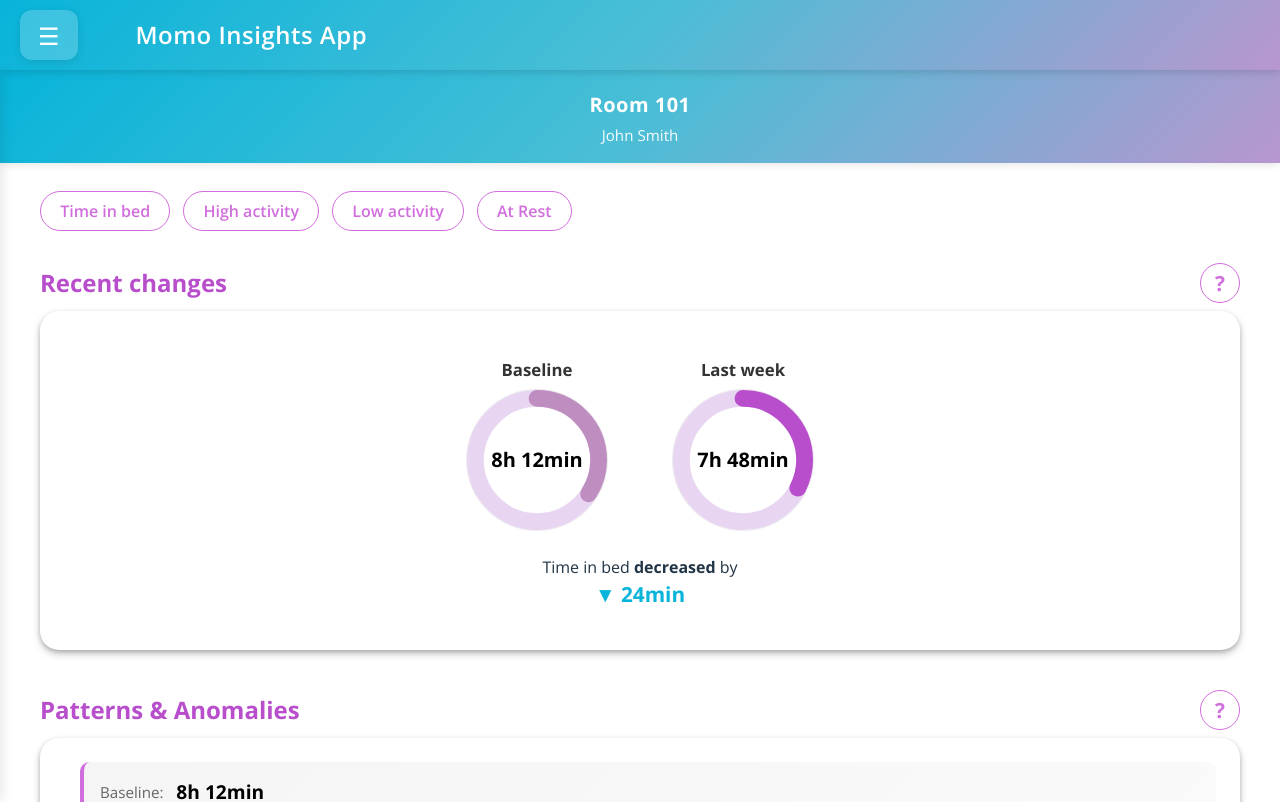
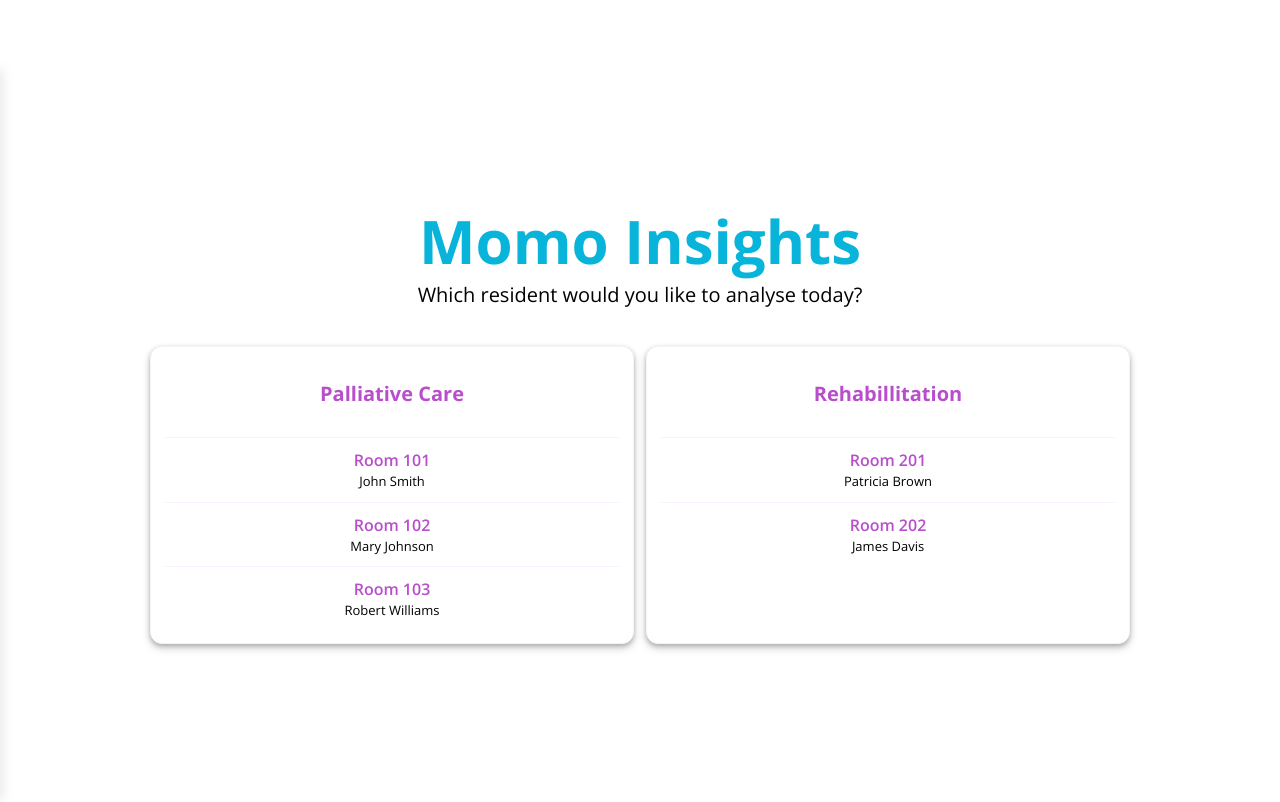
Before and after one commit to RosicaNikolova/momo-frontend, a React (Vite) app: page / in a window 1280 px wide. Before the commit this address led to /resident/1. Shown: the top 802 px of the page. Built offline with nearby package versions, Linux system fonts and the light colour scheme; no server answers.

Commit message:
added homepage, updated styling

```diff
--- a/src/App.css
+++ b/src/App.css
@@ -2,6 +2,16 @@
   width: 100%;
   margin: 0 auto;
   text-align: center;
+}
+
+.app {
+  padding-top: 70px;
+}
+
+@media (max-width: 768px) {
+  .app {
+    padding-top: 60px;
+  }
 }
 
 .logo {
--- a/src/App.jsx
+++ b/src/App.jsx
@@ -1,6 +1,7 @@
 import { Routes, Route, Navigate } from 'react-router-dom';
 import TestPage from './pages/TestPage';
 import ResidentDetailPage from './pages/ResidentDetailPage';
+import HomePage from './pages/HomePage';
 import Sidebar from './components/Sidebar';
 import './App.css';
 
@@ -10,7 +11,7 @@ function App() {
       <Sidebar />
 
       <Routes>
-        <Route path="/" element={<Navigate to="/resident/1" replace />} />
+        <Route path="/" element={<HomePage />} />
         {/* <Route path="/overview" element={<TestPage />} /> */}
         <Route path="/resident/:residentId" element={<ResidentDetailPage />} />
       </Routes>
--- a/src/components/Navigation.css
+++ b/src/components/Navigation.css
@@ -1,15 +1,17 @@
 .nav {
   width: 100%;
   color: white;
-  background: linear-gradient(135deg, #08B4DA 0%, #4abed6 50%, #b896cf 100%);
+  background: linear-gradient(90deg, #08B4DA 0%, #08B4DA 50%, #b84ecb 100%);
   height: 70px;
   padding: 0 0 0 100px;
   display: flex;
   align-items: center;
   justify-content: flex-start;
-  position: sticky;
+  position: fixed;
   top: 0;
-  z-index: 100;
+  left: 0;
+  right: 0;
+  z-index: 500;
   box-shadow: 0 2px 8px rgba(0, 0, 0, 0.15);
   box-sizing: border-box;
   margin: 0;
@@ -30,6 +32,16 @@
   color: white;
   margin: 0;
   letter-spacing: 0.5px;
+}
+
+.nav__logo-link {
+  color: inherit;
+  text-decoration: none;
+  display: inline-block;
+}
+.nav__logo-link:hover {
+  color: inherit !important;
+  text-decoration: none;
 }
 
 /* Mobile Responsiveness */
--- a/src/components/Navigation.jsx
+++ b/src/components/Navigation.jsx
@@ -1,4 +1,5 @@
 import { useState } from "react";
+import { Link } from 'react-router-dom';
 import "./Navigation.css";
 
 export default function Navigation({ room }) {
@@ -7,7 +8,9 @@ export default function Navigation({ room }) {
   return (
     <nav className="nav">
       <div className="nav__top">
-        <h1 className="nav__logo">Momo Insights App</h1>
+        <h1 className="nav__logo">
+          <Link to="/" className="nav__logo-link">Momo Insights</Link>
+        </h1>
 
       </div>
 
--- a/src/components/RecentChanges.css
+++ b/src/components/RecentChanges.css
@@ -9,7 +9,7 @@
 
 .recent-item h4 {
   margin-bottom: 0.4rem;
-  color: #333;
+  color: #000000;
   font-size: 1.05rem;
 }
 
@@ -30,7 +30,7 @@
 }
 
 .dial-black {
-  color: #111;
+  color: #000000;
 }
 
 .dial-purple {
@@ -123,11 +123,11 @@
 }
 
 .diff-value.up {
-  color: #ff8c42;
+  color: #000000;
 }
 
 .diff-value.down {
-  color: #08B4DA;
+  color: #000000;
 }
 
 /* Mobile Responsiveness */
--- a/src/components/Sidebar.css
+++ b/src/components/Sidebar.css
@@ -18,6 +18,7 @@
     align-items: center;
     justify-content: center;
     backdrop-filter: blur(10px);
+    -webkit-tap-highlight-color: transparent;
 }
 
 .sidebar-toggle:hover {
@@ -27,6 +28,16 @@
 
 .sidebar-toggle:active {
     transform: translateY(0);
+}
+
+.sidebar-toggle:focus,
+.sidebar-toggle:focus-visible {
+    outline: none;
+    box-shadow: 0 2px 8px rgba(0, 0, 0, 0.1);
+}
+
+.sidebar-toggle::-moz-focus-inner {
+    border: 0;
 }
 
 .sidebar {
@@ -62,7 +73,7 @@
     margin: 0;
     font-size: 20px;
     font-weight: 700;
-    color: #667eea;
+    color: #b84ecb;
 }
 
 .sidebar__close {
@@ -123,13 +134,12 @@
 }
 
 .sidebar__link:hover {
-    background: #f8fafc;
+    background: #faeffc;
     padding-left: 28px;
 }
 
 .sidebar__link--active {
-    background: linear-gradient(90deg, rgba(102, 126, 234, 0.1) 0%, rgba(118, 75, 162, 0.05) 100%);
-    border-left: 4px solid #667eea;
+    border-left: 4px solid #b84ecb;
     padding-left: 20px;
 }
 
@@ -140,21 +150,21 @@
 .sidebar__room {
     font-weight: 600;
     font-size: 16px;
-    color: #667eea;
+    color: #d16edd;
     margin-bottom: 4px;
 }
 
 .sidebar__name {
     font-size: 14px;
-    color: #64748b;
+    color: #616161;
 }
 
 .sidebar__link--active .sidebar__room {
-    color: #764ba2;
+    color: #b84ecb;
 }
 
 .sidebar__link--active .sidebar__name {
-    color: #1e293b;
+    color: #000;
 }
 
 .sidebar-overlay {
--- a/src/components/Sidebar.jsx
+++ b/src/components/Sidebar.jsx
@@ -9,6 +9,7 @@ function Sidebar() {
     const [loading, setLoading] = useState(true);
     const [error, setError] = useState(null);
     const location = useLocation();
+    const isHome = location.pathname === '/';
 
     useEffect(() => {
         loadResidents();
@@ -34,7 +35,8 @@ function Sidebar() {
 
     return (
         <>
-            {/* Toggle Button */}
+
+            {!isHome && (
                 <button
                     className="sidebar-toggle"
                     onClick={toggleSidebar}
@@ -42,18 +44,12 @@ function Sidebar() {
                 >
                     {isOpen ? '✕' : '☰'}
                 </button>
+            )}
 
-            {/* Sidebar */}
+
             <div className={`sidebar ${isOpen ? 'sidebar--open' : ''}`}>
                 <div className="sidebar__header">
                     <h2 className="sidebar__title">Residents</h2>
-                    <button
-                        className="sidebar__close"
-                        onClick={toggleSidebar}
-                        aria-label="Close sidebar"
-                    >
-                        ✕
-                    </button>
                 </div>
 
                 <div className="sidebar__content">
@@ -91,7 +87,7 @@ function Sidebar() {
                 </div>
             </div>
 
-            {/* Overlay */}
+
             {isOpen && (
                 <div
                     className="sidebar-overlay"
--- a/src/index.css
+++ b/src/index.css
@@ -4,7 +4,7 @@
   font-weight: 400;
 
   color-scheme: light;
-  color: #213547;
+  color: #000000;
   background-color: #ffffff;
 
   font-synthesis: none;
@@ -30,10 +30,6 @@ body {
   min-width: 320px;
   min-height: 100vh;
   overflow-x: hidden;
-}
-
-min-height: 100vh;
-background-color: #ffffff;
 }
 
 h1 {
--- /dev/null
+++ b/src/pages/HomePage.css
@@ -0,0 +1,91 @@
+.home.container {
+  padding: 20px 24px;
+  max-width: 980px;
+  margin: 0 auto;
+}
+
+.home__header {
+  display: flex;
+  flex-direction: column;
+  gap: 6px;
+  margin-bottom: 18px;
+}
+
+.home__title {
+  margin: 0;
+  font-size: clamp(36px, 6vw, 60px);
+  color: #08B4DA;
+}
+
+.home__subtitle {
+  margin: 0;
+  font-size: 20px;
+}
+
+.home__content {
+  background: transparent;
+  border-radius: 0;
+  box-shadow: none;
+  padding: 18px 0;
+}
+
+.home__grid {
+  display: grid;
+  grid-template-columns: repeat(auto-fit, minmax(220px, 1fr));
+  gap: 12px;
+}
+
+.home__floor {
+  background: #ffffff;
+  border-radius: 12px;
+  border: 1px solid #f1f5f9;
+  padding: 12px 14px;
+  box-shadow: 0 4px 8px rgba(0, 0, 0, 0.2), 0 2px 4px rgba(0, 0, 0, 0.18);
+  display: flex;
+  flex-direction: column;
+  gap: 8px;
+}
+
+.home__floor-title {
+  margin: 14px 8px;
+  padding: 6px 0;
+    font-size: 20px;
+    font-weight: 700;
+    color: #b84ecb;
+}
+
+.home__list {
+  list-style: none;
+  padding: 0;
+  margin: 0;
+}
+
+.home__item {
+  border-top: 1px solid #faeffc;
+}
+
+.home__link {
+  display: block;
+  text-decoration: none;
+  padding: 10px 12px;
+  color: #1e293b;
+}
+
+.home__link:hover {
+  background: #faeffc;
+}
+
+.home__room {
+  color: #b84ecb;
+  font-weight: 600;
+}
+
+.home__name {
+  font-size: 13px;
+  color: #000000;
+}
+
+.home__loading, .home__error, .home__empty {
+  padding: 16px;
+  color: #64748b;
+}
--- /dev/null
+++ b/src/pages/HomePage.jsx
@@ -0,0 +1,85 @@
+import { useEffect, useState } from 'react';
+import { Link } from 'react-router-dom';
+import { fetchResidents } from '../services/residentsService';
+import './HomePage.css';
+
+function groupByFloor(residents) {
+  return residents.reduce((acc, r) => {
+    const floor = r.floor || String(r.room_number).charAt(0) || '0';
+    if (!acc[floor]) acc[floor] = [];
+    acc[floor].push(r);
+    return acc;
+  }, {});
+}
+
+function floorLabel(floor) {
+  if (String(floor) === '1') return 'Palliative Care';
+  if (String(floor) === '2') return 'Rehabillitation';
+  return `Floor ${floor}`;
+}
+
+export default function HomePage() {
+  const [residents, setResidents] = useState([]);
+  const [loading, setLoading] = useState(true);
+  const [error, setError] = useState(null);
+
+  useEffect(() => {
+    let mounted = true;
+    const load = async () => {
+      try {
+        setLoading(true);
+        const data = await fetchResidents(0, 200);
+        if (mounted) setResidents(data || []);
+      } catch (err) {
+        console.error(err);
+        if (mounted) setError('Unable to load residents');
+      } finally {
+        if (mounted) setLoading(false);
+      }
+    };
+    load();
+    return () => { mounted = false; };
+  }, []);
+
+  const grouped = groupByFloor(residents);
+
+  return (
+    <main className="home container">
+      <header className="home__header">
+        <h1 className="home__title">Momo Insights</h1>
+        <p className="home__subtitle">Which resident would you like to analyse today?</p>
+      </header>
+
+      <section className="home__content">
+        {loading && <div className="home__loading">Loading residents…</div>}
+        {error && <div className="home__error">{error}</div>}
+
+        {!loading && !error && residents.length === 0 && (
+          <div className="home__empty">No residents available.</div>
+        )}
+
+        {!loading && !error && residents.length > 0 && (
+          <div className="home__grid">
+            {Object.keys(grouped).sort().map((floor) => (
+              <div key={floor} className="home__floor">
+                <h3 className="home__floor-title">{floorLabel(floor)}</h3>
+                <ul className="home__list">
+                  {grouped[floor]
+                    .sort((a, b) => a.room_number.localeCompare(b.room_number))
+                    .map((r) => (
+                      <li key={r.id} className="home__item">
+                        <Link to={`/resident/${r.id}`} className="home__link">
+                          <div className="home__room">Room {r.room_number}</div>
+                          <div className="home__name">{r.name}</div>
+                        </Link>
+                      </li>
+                    ))}
+                </ul>
+              </div>
+            ))}
+          </div>
+        )}
+      </section>
+    </main>
+  );
+}
--- a/src/styles/pages.css
+++ b/src/styles/pages.css
@@ -23,9 +23,8 @@
     flex-wrap: wrap;
 }
 
-/* Resident Header Styles */
 .resident-header {
-    background: linear-gradient(135deg, #08B4DA 0%, #4abed6 50%, #b896cf 100%);
+  background: linear-gradient(90deg, #08B4DA 0%, #08B4DA 50%, #b84ecb 100%);
     padding: 1.25rem 2rem 1rem 2rem;
     border-radius: 0;
     margin: 0 0 1.5rem 0;
```
Lines whose indentation alone changed are shown as unchanged.
